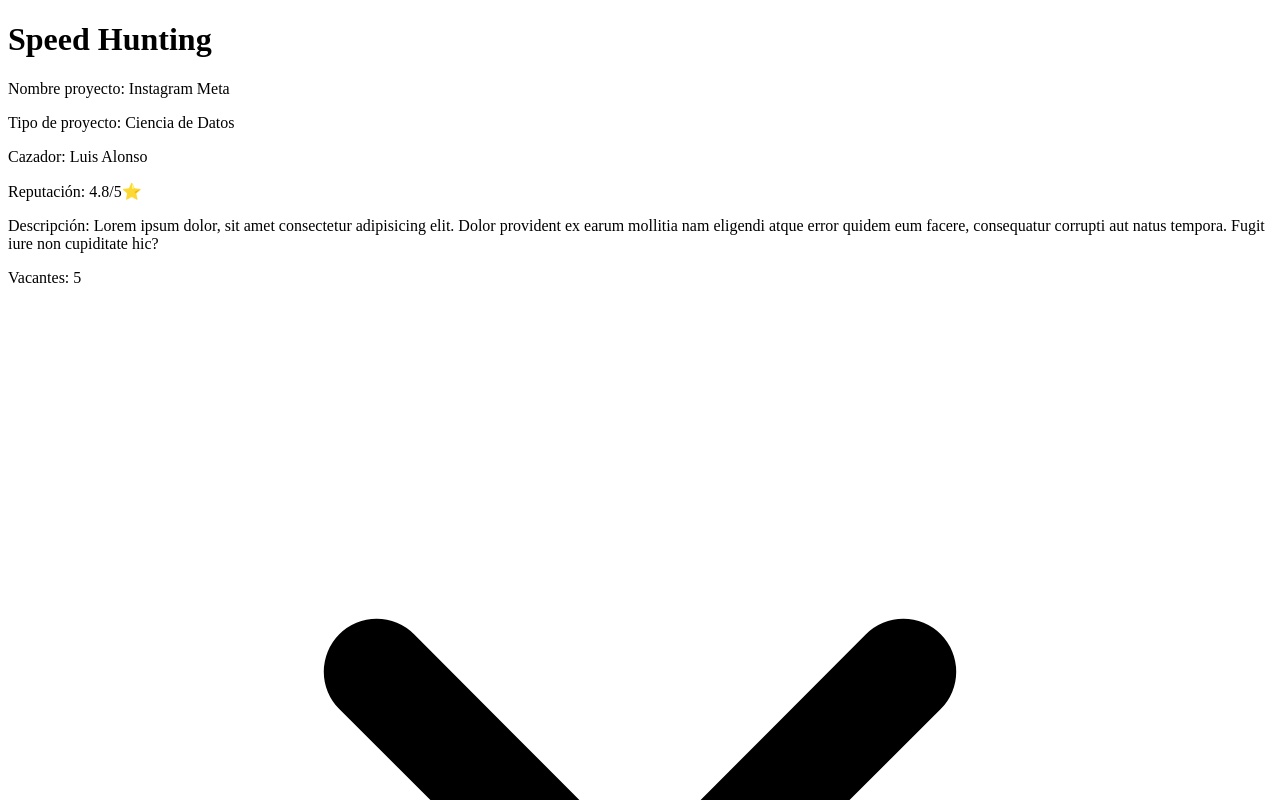
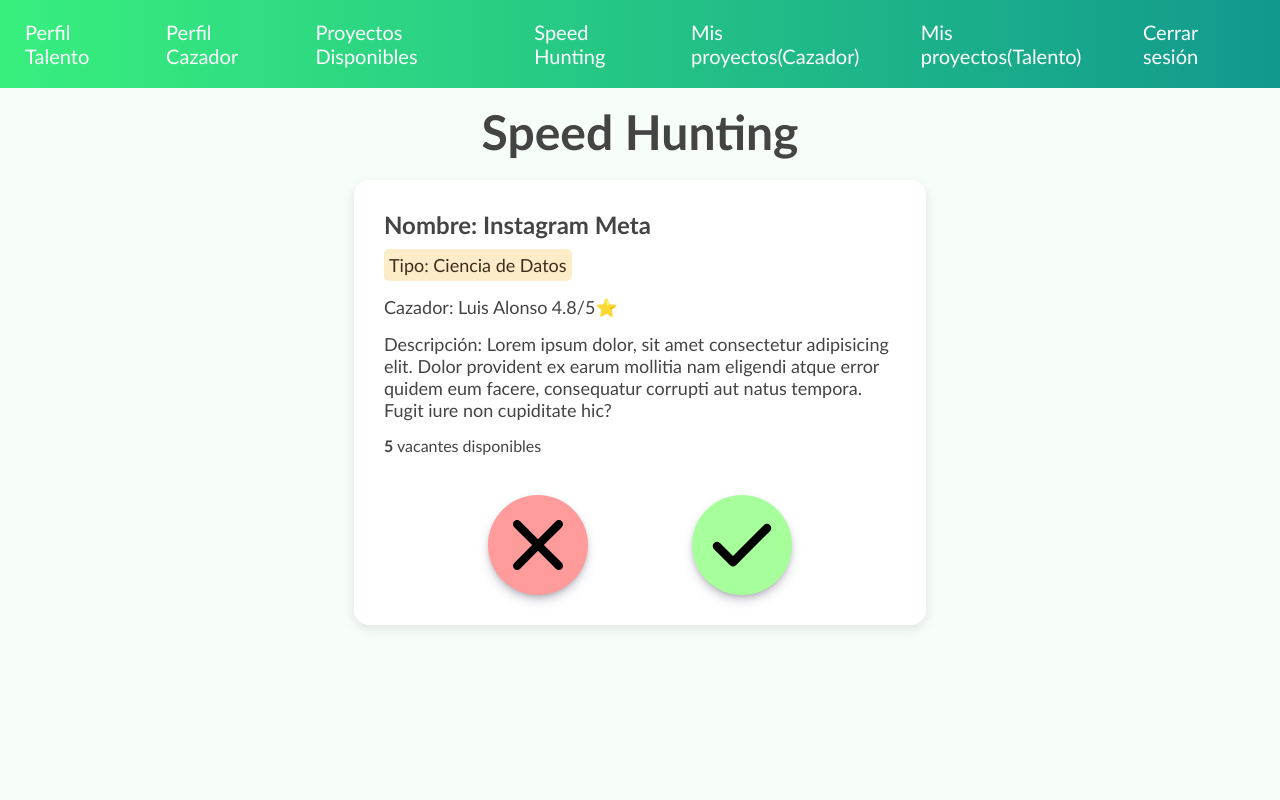
Before and after one commit to Fernando-Lz/cazadores-de-talentos, a plain HTML site: page view/speedHunting.html in a window 1280 px wide. Shown: the top 800 px of the page. Drawn offline with Linux system fonts and the light colour scheme.

Commit message:
Speed hunting style added

```diff
--- /dev/null
+++ b/view/css/speedHunting.css
@@ -0,0 +1,91 @@
+* {
+  margin: 0;
+  padding: 0;
+  font-family: 'Gill Sans', 'Gill Sans MT', Calibri, 'Trebuchet MS', sans-serif;
+  color: #444;
+}
+
+body {
+  background: rgba(56, 239, 125, .04);
+}
+
+h1 {
+  margin-top: 15px;
+  font-size: 48px;
+  text-align: center;
+}
+
+.container {
+  display: grid;
+}
+
+.tarjeta {
+  padding: 30px;
+  margin: 20px;
+  box-shadow: rgba(0, 0, 0, 0.1) 0px 4px 12px;
+  border-radius: 15px;
+  background: white;
+  width: 40%;
+  margin-left: auto;
+  margin-right: auto;
+}
+
+.nombre-proyecto {
+  font-size: 24px;
+  margin-bottom: 10px;
+  font-weight: 600;
+}
+
+.tipo-proyecto {
+  display: inline-block;
+  font-size: 18px;
+  width: fit-content;
+  padding: 5px;
+  background: rgb(253, 236, 200);
+  border-radius: 5px;
+  color: rgb(64, 44, 27);
+  margin-bottom: 15px;
+}
+
+.info-cazador {
+  margin-bottom: 15px;
+}
+
+.info-cazador p {
+  display: inline-block;
+  font-size: 18px;
+}
+
+.descripcion {
+  font-size: 18px;
+  margin-bottom: 15px;
+}
+
+.botones {
+  margin-top: 40px;
+  display: flex;
+  justify-content: space-evenly;
+  width: 100%;
+}
+
+.aplicar,
+.rechazar {
+  cursor: pointer;
+  width: 100px;
+  border-radius: 50%;
+  box-shadow: rgba(50, 50, 93, 0.25) 0px 6px 12px -2px, rgba(0, 0, 0, 0.3) 0px 3px 7px -3px;
+}
+
+.aplicar {
+  background: rgb(167, 255, 155);
+}
+
+.rechazar {
+  background: rgb(255, 155, 155);
+}
+
+.aplicar:hover,
+.rechazar:hover {
+  transform: scale(1.1);
+  transition: 0.2s;
+}
--- a/view/speedHunting.html
+++ b/view/speedHunting.html
@@ -6,24 +6,52 @@
     <meta http-equiv="X-UA-Compatible" content="IE=edge">
     <meta name="viewport" content="width=device-width, initial-scale=1.0">
     <title>Speed Hunting</title>
+    <link rel="stylesheet" href="css/speedHunting.css">
+    <link rel="stylesheet" href="css/navbar.css">
   </head>
 
   <body>
+    <nav class="top-bar">
+      <div class="top-bar-item">
+        <a href="../view/perfilTalento.html">Perfil Talento</a>
+      </div>
+      <div class="top-bar-item">
+        <a href="../view/perfilCazador.html">Perfil Cazador</a>
+      </div>
+      <div class="top-bar-item">
+        <a href="../view/proyectosDisponibles.html">Proyectos Disponibles</a>
+      </div>
+      <div class="top-bar-item">
+        <a href="../view/speedHunting.html">Speed Hunting</a>
+      </div>
+      <div class="top-bar-item">
+        <a href="../view/proyectosCazador.html">Mis proyectos(Cazador)</a>
+      </div>
+      <div class="top-bar-item">
+        <a href="../view/proyectosTalento.html">Mis proyectos(Talento)</a>
+      </div>
+      <div class="top-bar-item">
+        <a href="../view/index.html">Cerrar sesión</a>
+      </div>
+    </nav>
+    <h1>Speed Hunting</h1>
     <div class="container">
-      <h1>Speed Hunting</h1>
-
       <div class="tarjeta">
-        <p>Nombre proyecto: Instagram Meta</p>
-        <p>Tipo de proyecto: Ciencia de Datos</p>
-        <p>Cazador: Luis Alonso</p>
-        <p>Reputación: 4.8/5⭐</p>
-        <p>Descripción: Lorem ipsum dolor, sit amet consectetur adipisicing elit. Dolor provident ex earum mollitia nam
+        <p class="nombre-proyecto">Nombre: Instagram Meta</p>
+        <p class="tipo-proyecto">Tipo: Ciencia de Datos</p>
+        <div class="info-cazador">
+          <p>Cazador: Luis Alonso</p>
+          <p>4.8/5⭐</p>
+        </div>
+        <p class="descripcion">Descripción: Lorem ipsum dolor, sit amet consectetur adipisicing elit. Dolor provident ex
+          earum mollitia nam
           eligendi atque error quidem eum facere, consequatur corrupti aut natus tempora. Fugit iure non cupiditate hic?
         </p>
-        <p>Vacantes: 5</p>
-
-        <img src="/iconos/cancel.svg" alt="Rechazar">
-        <img src="/iconos/approve.svg" alt="Aplicar">
+        <p><strong>5</strong> vacantes disponibles</p>
+        <div class="botones">
+          <img class="rechazar" src="./iconos/cancel.svg" alt="Rechazar">
+          <img class="aplicar" src="./iconos/approve.svg" alt="Aplicar">
+        </div>
       </div>
     </div>
   </body>
```
Also changed, not shown: view/wave-haikei.svg (deleted).
